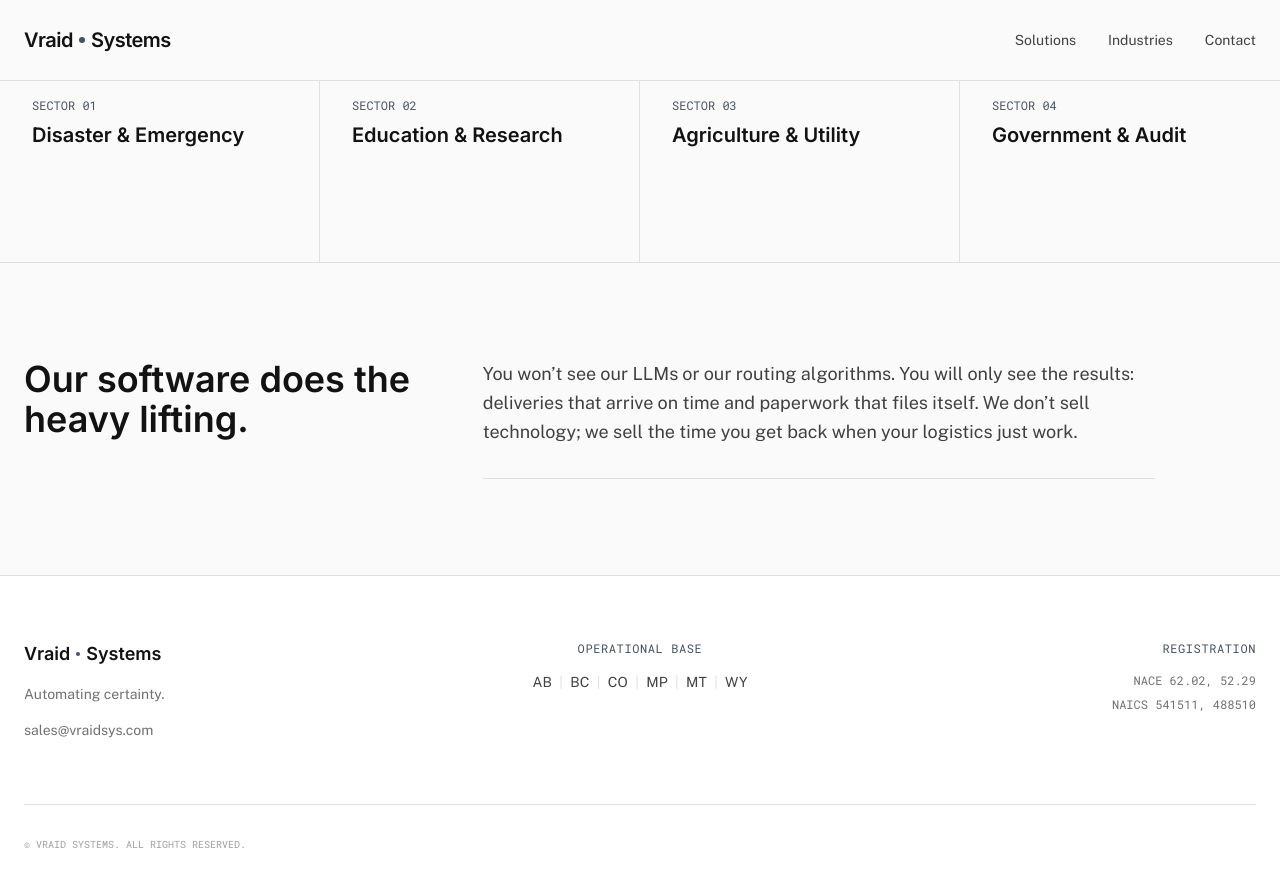
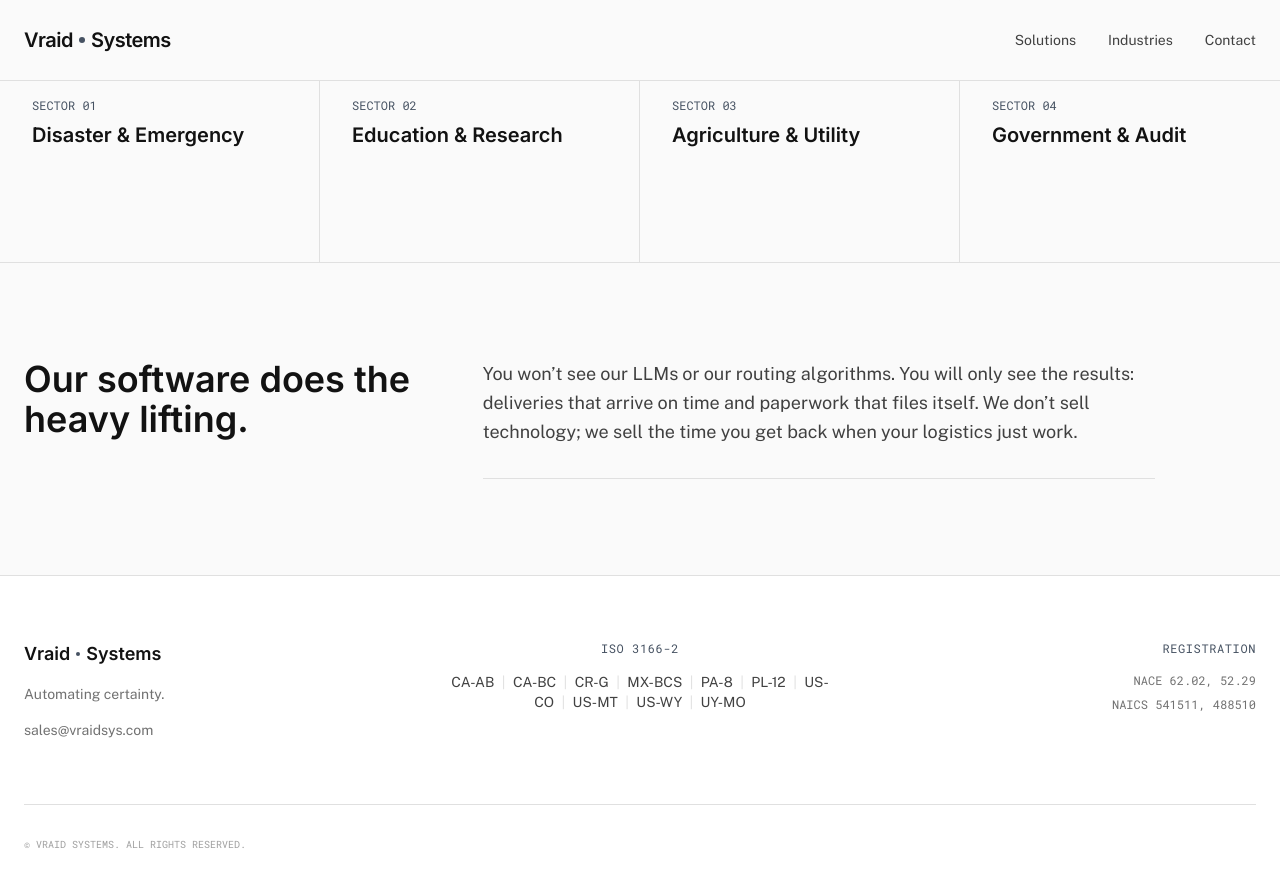
Before and after one commit to Vraid-Systems/Vraid-Systems.github.io, a Jekyll site: the page built from index.html, in a window 1280 px wide and 900 px high, scrolled down 1239 px. Shown: the top 887 px of the window. Built offline with Jekyll 4.4.1, drawn with Linux system fonts in a browser that asks for light colours; nearby versions of some CDN libraries.

Commit message:
update locations with standard

```diff
--- a/index.html
+++ b/index.html
@@ -239,14 +239,18 @@
 
             <!-- Center: Locations -->
             <div class="md:text-center">
-                <h4 class="font-mono text-xs text-steel-blue uppercase tracking-wider mb-4">Operational Base</h4>
+                <h4 class="font-mono text-xs text-steel-blue uppercase tracking-wider mb-4">ISO 3166-2</h4>
                 <p class="font-sans text-sm text-obsidian/80">
-                    AB <span class="text-ghost-gray mx-1">|</span>
-                    BC <span class="text-ghost-gray mx-1">|</span>
-                    CO <span class="text-ghost-gray mx-1">|</span>
-                    MP <span class="text-ghost-gray mx-1">|</span>
-                    MT <span class="text-ghost-gray mx-1">|</span>
-                    WY
+                    CA-AB <span class="text-ghost-gray mx-1">|</span>
+                    CA-BC <span class="text-ghost-gray mx-1">|</span>
+                    CR-G <span class="text-ghost-gray mx-1">|</span>
+                    MX-BCS <span class="text-ghost-gray mx-1">|</span>
+                    PA-8 <span class="text-ghost-gray mx-1">|</span>
+                    PL-12 <span class="text-ghost-gray mx-1">|</span>
+                    US-CO <span class="text-ghost-gray mx-1">|</span>
+                    US-MT <span class="text-ghost-gray mx-1">|</span>
+                    US-WY <span class="text-ghost-gray mx-1">|</span>
+                    UY-MO
                 </p>
             </div>
 
```
